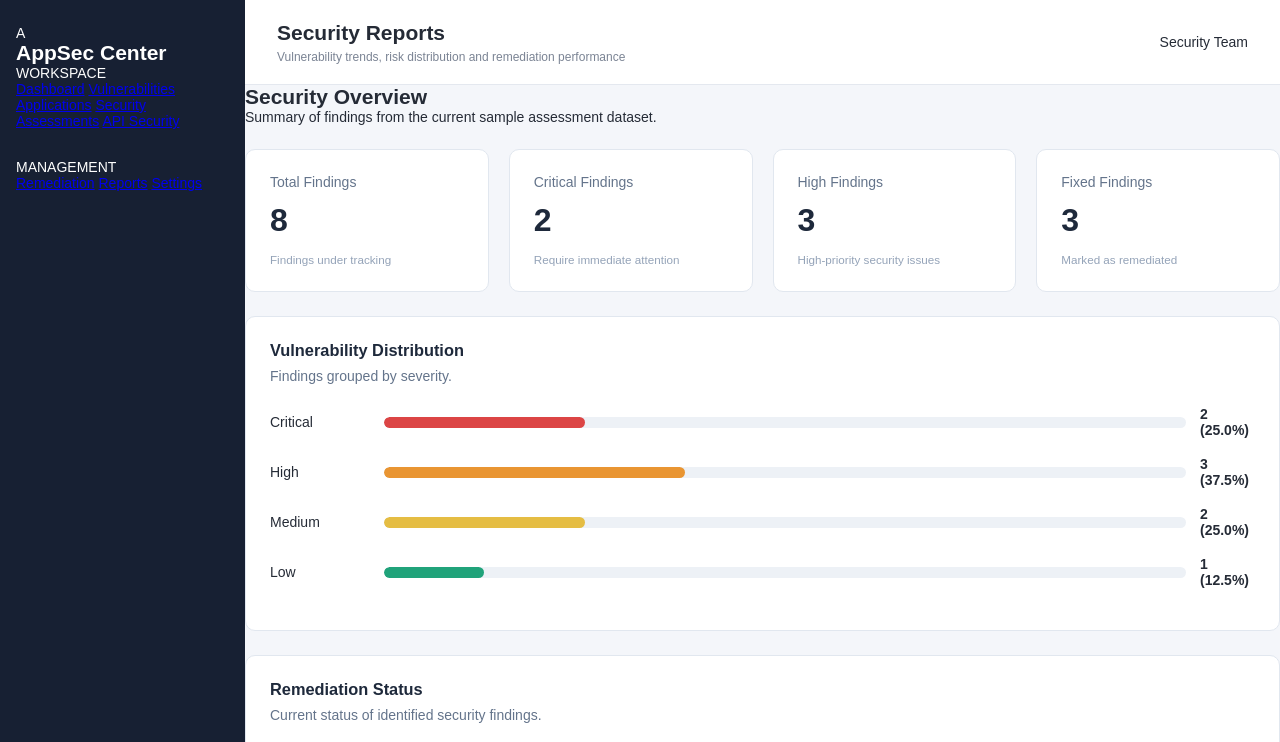
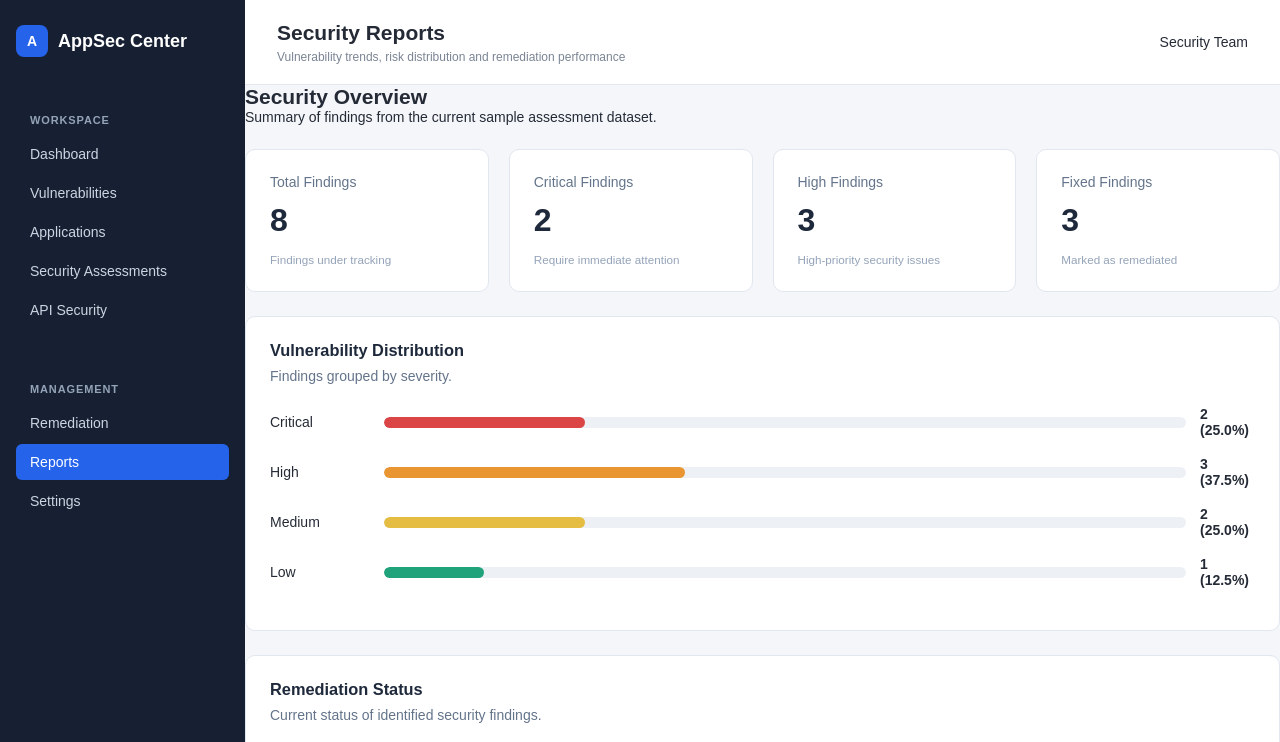
Before and after one commit to tejaaluri/appsec-command-center, a plain HTML site: page reports.html in a window 1280 px wide. Shown: the top 742 px of the page. Drawn offline with Linux system fonts and the light colour scheme.

Commit message:
Add sidebar navigation styles to style.css
Added styles for sidebar navigation and logo.

```diff
--- a/assets/css/style.css
+++ b/assets/css/style.css
@@ -528,3 +528,73 @@ tbody tr:hover {
 .edit-button:hover {
     background: #1d4ed8;
 }
+
+/* Reports page sidebar navigation */
+.sidebar .nav-section a {
+    display: block;
+    color: #cbd5e1;
+    text-decoration: none;
+    padding: 10px 14px;
+    margin: 3px 0;
+    border-radius: 6px;
+    font-size: 14px;
+}
+
+.sidebar .nav-section a:hover {
+    background: rgba(255, 255, 255, 0.08);
+    color: #ffffff;
+}
+
+.sidebar .nav-section a.active {
+    background: #2563eb;
+    color: #ffffff;
+}
+
+.sidebar .nav-section p {
+    color: #94a3b8;
+    font-size: 11px;
+    font-weight: 600;
+    letter-spacing: 0.08em;
+    margin: 22px 14px 10px;
+}
+
+.sidebar .logo {
+    display: flex;
+    align-items: center;
+    gap: 10px;
+    margin-bottom: 35px;
+    color: #ffffff;
+}
+
+.sidebar .logo h2 {
+    font-size: 18px;
+    margin: 0;
+}
+
+.sidebar .logo-icon {
+    display: flex;
+    align-items: center;
+    justify-content: center;
+    width: 32px;
+    height: 32px;
+    border-radius: 8px;
+    background: #2563eb;
+    color: #ffffff;
+    font-weight: 700;
+}
+
+.sidebar .sidebar-footer {
+    margin-top: auto;
+    padding: 18px 14px;
+    border-top: 1px solid rgba(255, 255, 255, 0.12);
+    display: flex;
+    flex-direction: column;
+    gap: 5px;
+    color: #cbd5e1;
+    font-size: 12px;
+}
+
+.sidebar .sidebar-footer span {
+    color: #94a3b8;
+    font-size: 11px;
+}
```
